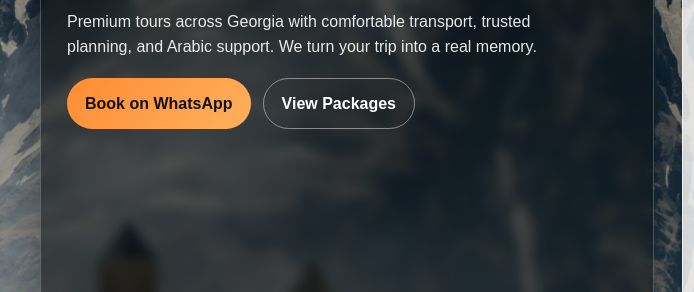
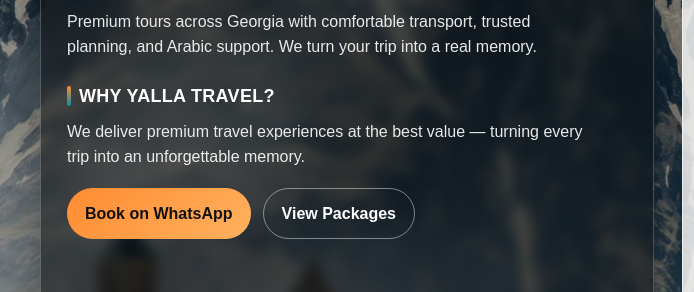
Before and after one commit to yallatravel-georgia/yallatravel-georgia.github.io, a plain HTML site: page index.html in a window 1280 px wide. Shown: the part 284-576 px from the top of the page, 0-694 px from the left. Drawn offline with Linux system fonts and the light colour scheme.

Commit message:
Update index.html

```diff
--- a/index.html
+++ b/index.html
@@ -442,6 +442,38 @@
   color:#4b4b4b;
   font-size:13px;
 }
+.hero-why{
+  margin-top:22px;
+  margin-bottom:8px;
+  font-size:18px;
+  font-weight:900;
+  letter-spacing:0.3px;
+  color:#ffffff;
+  text-transform:uppercase;
+  position:relative;
+  padding-left:12px;
+}
+
+.hero-why::before{
+  content:"";
+  position:absolute;
+  left:0;
+  top:4px;
+  width:4px;
+  height:70%;
+  background: linear-gradient(
+    to bottom,
+    var(--accent),
+    var(--primary)
+  );
+  border-radius:4px;
+}
+
+.hero-value{
+  margin:0;
+  color:rgba(255,255,255,0.9);
+  max-width:520px;
+}
 
 /* Responsive */
 @media (max-width: 980px){
@@ -580,6 +612,11 @@
         Premium tours across Georgia with comfortable transport, trusted planning,
         and Arabic support. We turn your trip into a real memory.
       </p>
+      <h3 class="hero-why">Why YALLA Travel?</h3>
+<p class="hero-value">
+  We deliver premium travel experiences at the best value —
+  turning every trip into an unforgettable memory.
+</p>
 
       <div class="hero-actions">
         <a class="btn btn-primary" href="https://wa.me/995593644180" target="_blank">Book on WhatsApp</a>
```
